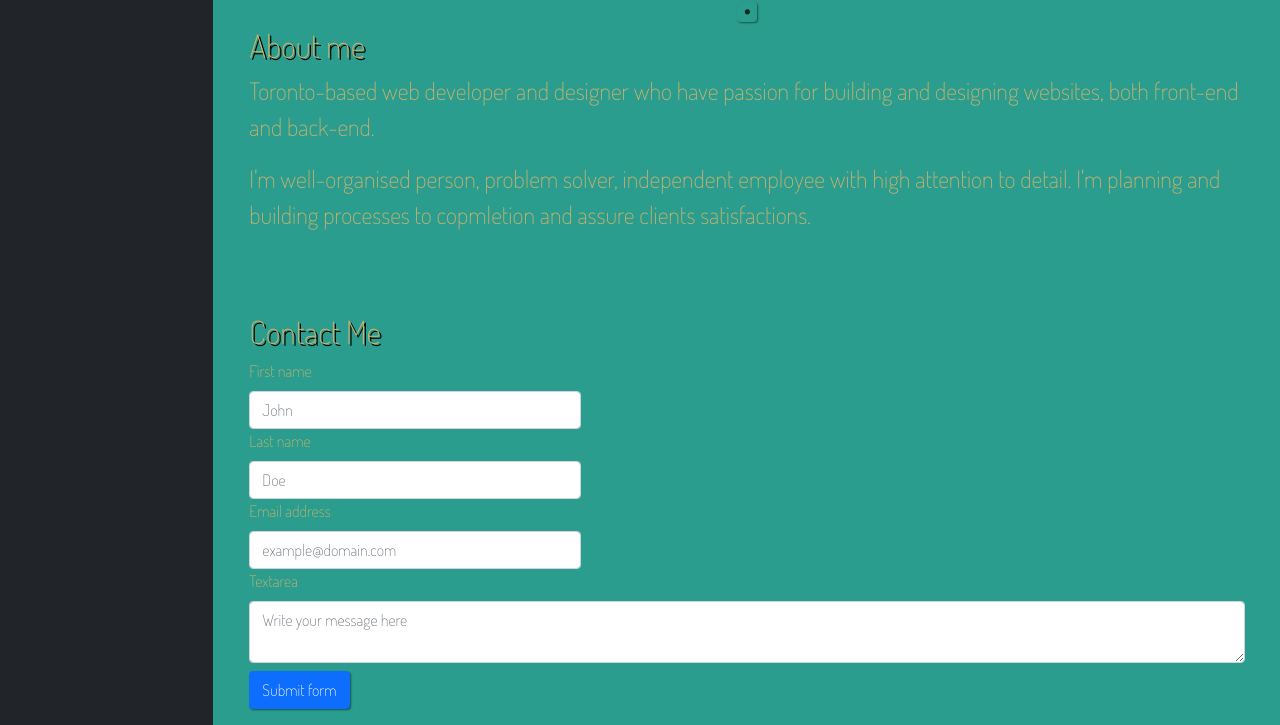
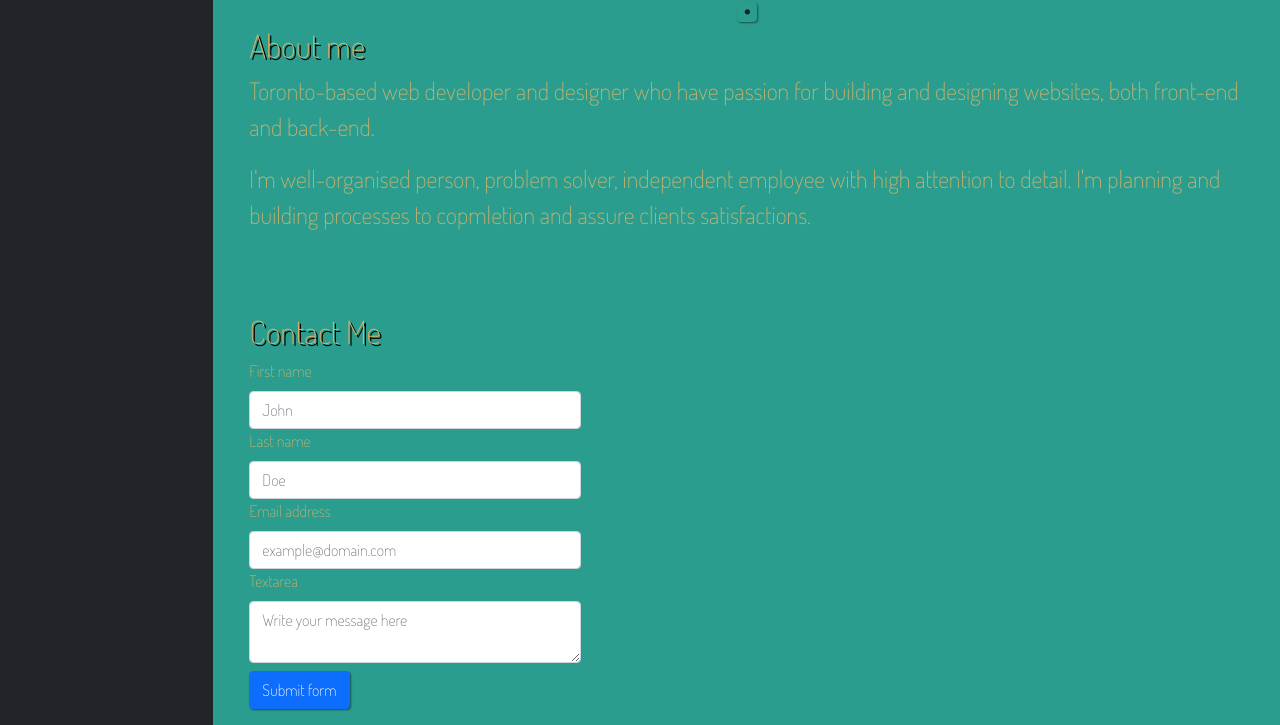
Before and after one commit to Yifat-t/Portfolio1, a website: page index.html in a window 1280 px wide. Shown: the part 893-1618 px from the top of the page. Drawn offline with nearby package versions, Linux system fonts and the light colour scheme.

Commit message:
Update index.html

```diff
--- a/index.html
+++ b/index.html
@@ -200,7 +200,7 @@
                     <input type="email" class="form-control" name="email" id="exampleInputEmail1"
                         placeholder="example@domain.com" aria-describedby="emailHelp">
                 </div>
-                <div class="mb-12">
+                <div class="col-md-4">
                     <label for="validationTextarea" class="form-label">Textarea</label>
                     <textarea class="form-control" name="message" id="validationTextarea"
                         placeholder="Write your message here" required></textarea>
```
